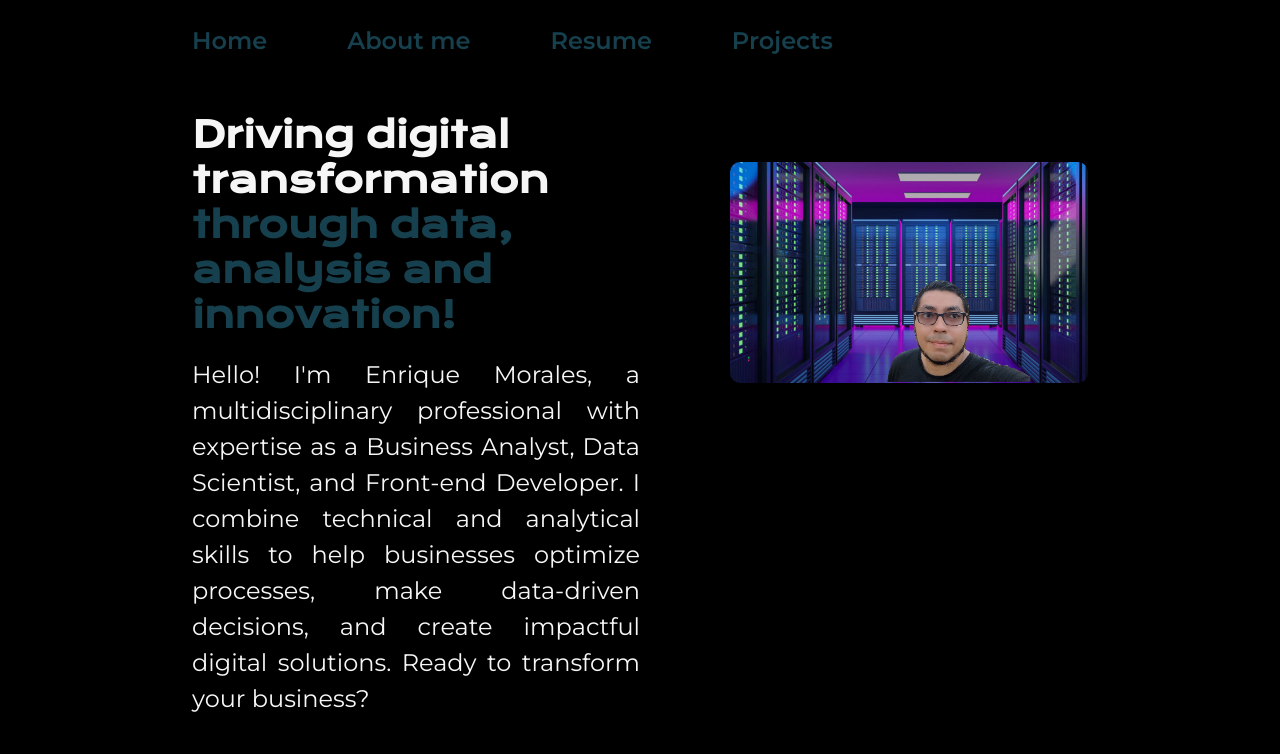
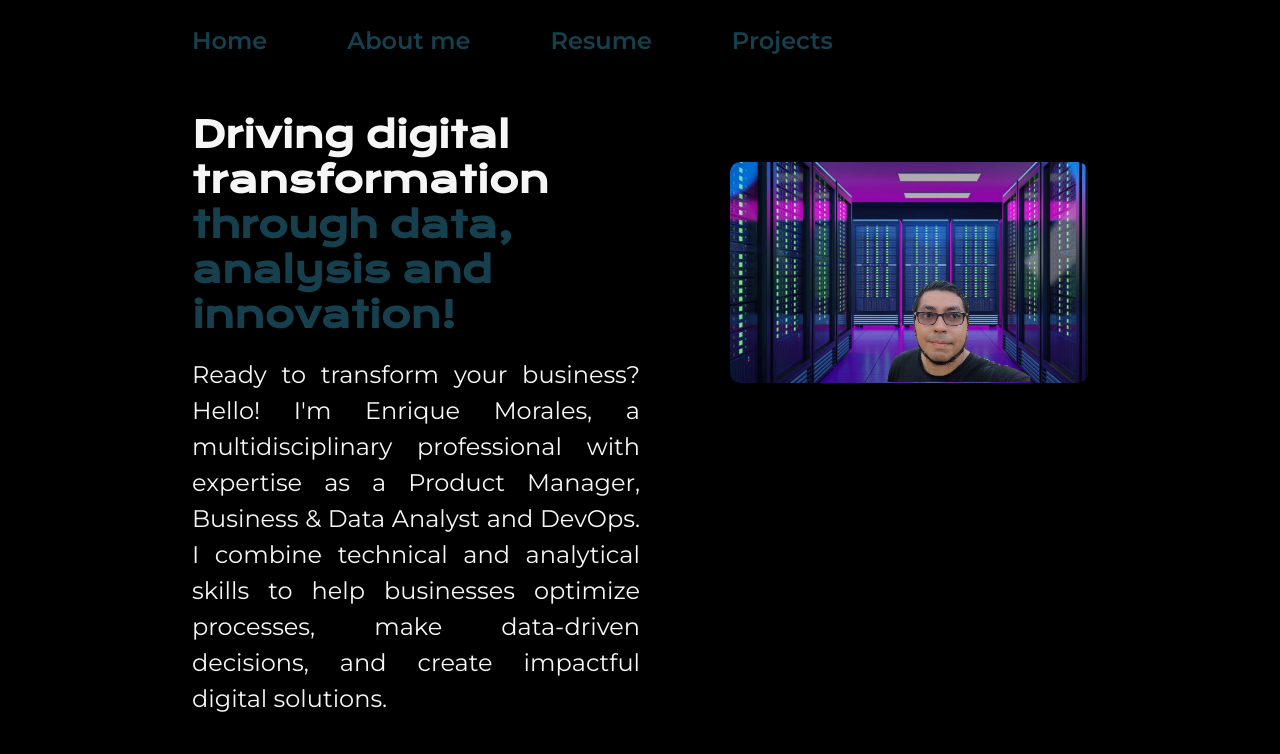
Before and after one commit to enriquemoralesvite/portfolio, a website: page index.html in a window 1280 px wide. Shown: the top 754 px of the page. Drawn offline with nearby package versions, Linux system fonts and the light colour scheme.

Commit message:
adding format to the text

```diff
--- a/index.html
+++ b/index.html
@@ -23,11 +23,13 @@
                 Driving digital transformation
                 <strong class="titulo-destaque">through data, analysis and innovation!
                 </strong></h1>
-                <p class="presentacion__contenido__texto">Hello! I'm Enrique Morales, a multidisciplinary professional with expertise as a
-                    Business Analyst, Data Scientist, and Front-end Developer.
+                <p class="presentacion__contenido__texto">
+                    Ready to transform your business?
+                    Hello! I'm Enrique Morales, a multidisciplinary professional with expertise as a Product Manager,
+                    Business & Data Analyst and DevOps.
                     I combine technical and analytical skills to help businesses optimize processes,
                     make data-driven decisions, and create impactful digital solutions.
-                    Ready to transform your business?
+
 
                 </p>
                 <p class="presentacion__contenido__texto">Let’s talk!</p>
```
Also changed, not shown: about.html (+1 -0 lines).
